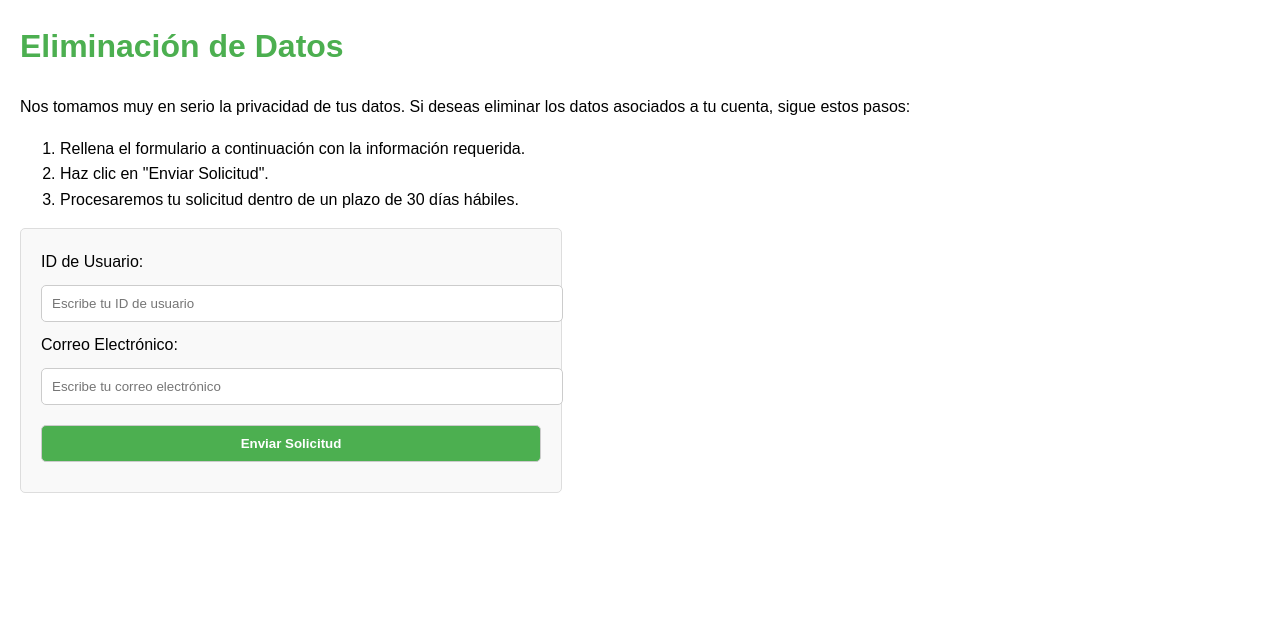
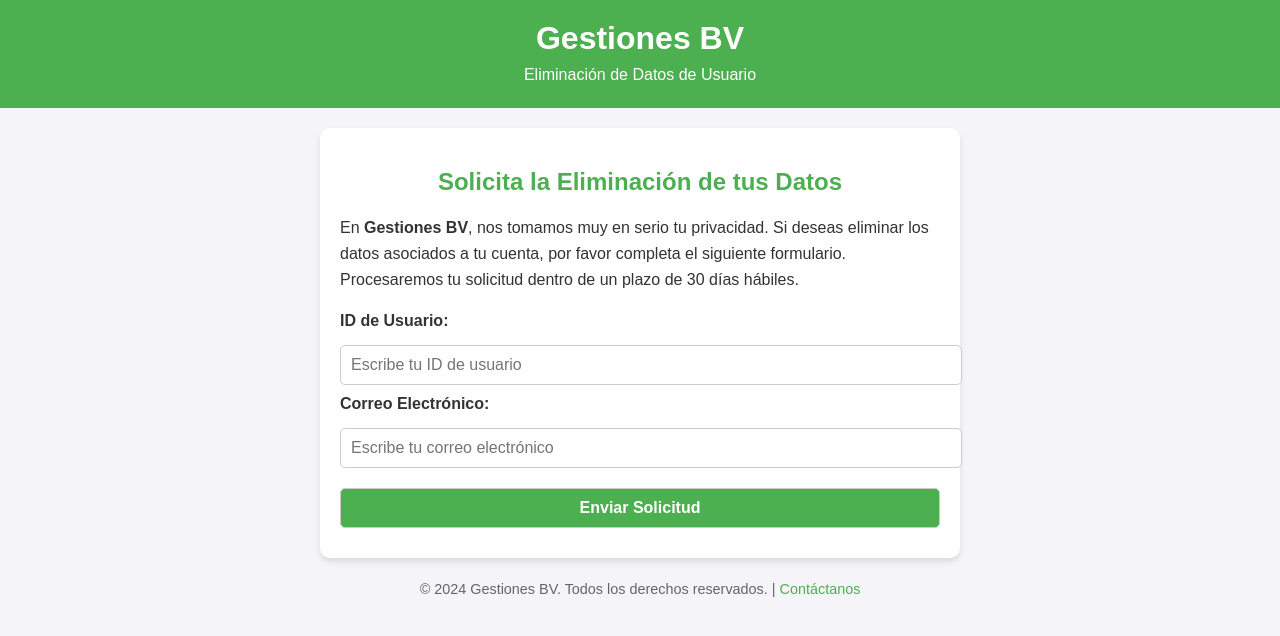
Before and after one commit to gestionesbv/eliminacion_usuario_gestionesbv, a plain HTML site: page index.html in a window 1280 px wide. Drawn offline with Linux system fonts and the light colour scheme.

Commit message:
index.html

```diff
--- a/index.html
+++ b/index.html
@@ -3,22 +3,53 @@
 <head>
     <meta charset="UTF-8">
     <meta name="viewport" content="width=device-width, initial-scale=1.0">
-    <title>Eliminación de Datos</title>
+    <title>Eliminación de Datos - Gestiones BV</title>
     <style>
         body {
-            font-family: Arial, sans-serif;
+            font-family: 'Arial', sans-serif;
+            margin: 0;
+            padding: 0;
+            background-color: #f4f4f9;
+            color: #333;
+        }
+        header {
+            background-color: #4CAF50;
+            color: white;
+            padding: 20px 0;
+            text-align: center;
+        }
+        header h1 {
+            margin: 0;
+            font-size: 2rem;
+        }
+        header p {
+            margin: 5px 0 0;
+            font-size: 1rem;
+        }
+        main {
             margin: 20px;
+            padding: 20px;
+            background: white;
+            border-radius: 10px;
+            box-shadow: 0 4px 6px rgba(0, 0, 0, 0.1);
+            max-width: 600px;
+            margin-left: auto;
+            margin-right: auto;
+        }
+        h2 {
+            color: #4CAF50;
+            text-align: center;
+        }
+        p {
             line-height: 1.6;
         }
-        h1 {
-            color: #4CAF50;
+        form {
+            margin-top: 20px;
         }
-        form {
-            background: #f9f9f9;
-            padding: 20px;
-            border: 1px solid #ddd;
-            border-radius: 5px;
-            max-width: 500px;
+        label {
+            display: block;
+            margin-bottom: 5px;
+            font-weight: bold;
         }
         input, button {
             width: 100%;
@@ -26,28 +57,42 @@
             margin: 10px 0;
             border: 1px solid #ccc;
             border-radius: 5px;
+            font-size: 1rem;
         }
         button {
             background-color: #4CAF50;
             color: white;
             font-weight: bold;
             cursor: pointer;
+            transition: background-color 0.3s ease;
         }
         button:hover {
             background-color: #45a049;
         }
+        footer {
+            text-align: center;
+            margin-top: 20px;
+            color: #666;
+            font-size: 0.9rem;
+        }
+        footer a {
+            color: #4CAF50;
+            text-decoration: none;
+        }
+        footer a:hover {
+            text-decoration: underline;
+        }
     </style>
 </head>
 <body>
-    <h1>Eliminación de Datos</h1>
-    <p>Nos tomamos muy en serio la privacidad de tus datos. Si deseas eliminar los datos asociados a tu cuenta, sigue estos pasos:</p>
-    <ol>
-        <li>Rellena el formulario a continuación con la información requerida.</li>
-        <li>Haz clic en "Enviar Solicitud".</li>
-        <li>Procesaremos tu solicitud dentro de un plazo de 30 días hábiles.</li>
-    </ol>
-
-    <form action="https://formsubmit.co/tu-correo@dominio.com" method="POST">
+    <header>
+        <h1>Gestiones BV</h1>
+        <p>Eliminación de Datos de Usuario</p>
+    </header>
+    <main>
+        <h2>Solicita la Eliminación de tus Datos</h2>
+        <p>En <strong>Gestiones BV</strong>, nos tomamos muy en serio tu privacidad. Si deseas eliminar los datos asociados a tu cuenta, por favor completa el siguiente formulario. Procesaremos tu solicitud dentro de un plazo de 30 días hábiles.</p>
+        <form action="https://formsubmit.co/equipo@gestionesbv.com" method="POST">
             <label for="userID">ID de Usuario:</label>
             <input type="text" id="userID" name="userID" placeholder="Escribe tu ID de usuario" required>
 
@@ -58,9 +103,13 @@
             <input type="hidden" name="_captcha" value="false">
 
             <!-- Redirección después de enviar -->
-        <input type="hidden" name="_next" value="https://tusitio.com/gracias">
+            <input type="hidden" name="_next" value="https://gestionesbv.github.io/gracias">
 
             <button type="submit">Enviar Solicitud</button>
         </form>
+    </main>
+    <footer>
+        <p>&copy; 2024 Gestiones BV. Todos los derechos reservados. | <a href="mailto:equipo@gestionesbv.com">Contáctanos</a></p>
+    </footer>
 </body>
 </html>
```
Lines whose indentation alone changed are shown as unchanged.
